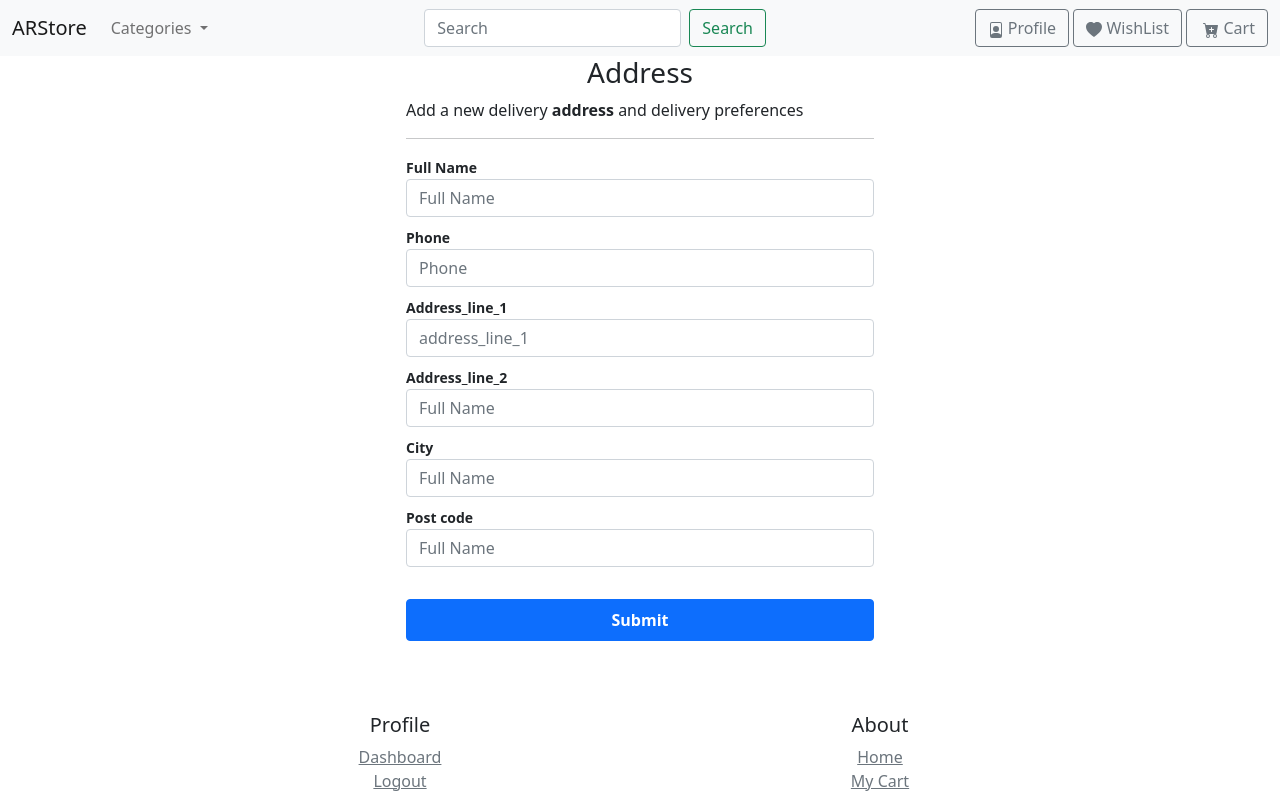
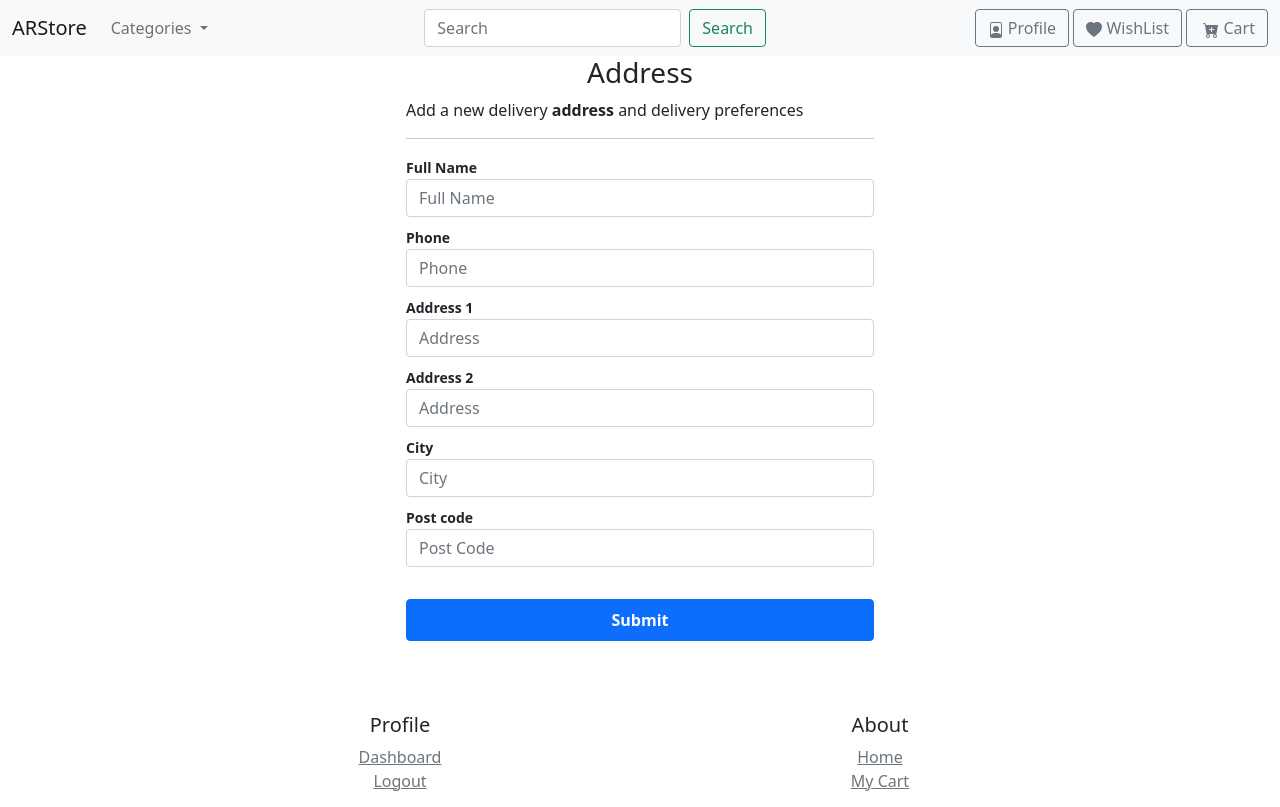
Before and after one commit to ArifRasim/ARStore, a Django app: page /account/add_address/ in a window 1280 px wide. Shown: the top 807 px of the page. Run offline with Django 3.2, Linux system fonts and the light colour scheme; a user stored in the database is signed in; data comes from the database, SQL or seed files in the repository.

Commit message:
Refactored forms

```diff
--- a/ARStore/apps/accounts/forms.py
+++ b/ARStore/apps/accounts/forms.py
@@ -54,7 +54,7 @@ class RegisterForm(forms.ModelForm):
 
 class UserLoginForm(AuthenticationForm):
     username = forms.CharField(widget=forms.TextInput(
-        attrs={'class': 'form-control mb-3', 'placeholder': 'Name', 'id': 'login-username'}))
+        attrs={'class': 'form-control mb-3', 'placeholder': 'Email', 'id': 'login-username'}))
 
     password = forms.CharField(widget=forms.PasswordInput(
         attrs={'class': 'form-control ', 'placeholder': 'Password', 'id': 'login-password'}))
@@ -104,20 +104,22 @@ class UserAddressForm(forms.ModelForm):
     def __init__(self, *args, **kwargs):
         super().__init__(*args, **kwargs)
         self.fields["full_name"].widget.attrs.update(
-            {"class": "form-control mb-2 account-form", "placeholder": "Full Name"}
+            {"class": "form-control mb-2 account-form", "placeholder": "Full Name",}
         )
         self.fields["phone"].widget.attrs.update({"class": "form-control mb-2 account-form", "placeholder": "Phone"})
         self.fields["address_line_1"].widget.attrs.update(
             {"class": "form-control mb-2 account-form", "placeholder": "Full Name"}
         )
         self.fields["address_line_1"].widget.attrs.update(
-            {"class": "form-control mb-2 account-form", "placeholder": "address_line_1"})
+            {"class": "form-control mb-2 account-form", "placeholder": "Address"})
         self.fields["address_line_2"].widget.attrs.update(
-            {"class": "form-control mb-2 account-form", "placeholder": "Full Name"}
+            {"class": "form-control mb-2 account-form", "placeholder": "Address"}
         )
         self.fields["city"].widget.attrs.update(
-            {"class": "form-control mb-2 account-form", "placeholder": "Full Name"}
+            {"class": "form-control mb-2 account-form", "placeholder": "City"}
         )
         self.fields["postcode"].widget.attrs.update(
-            {"class": "form-control mb-2 account-form", "placeholder": "Full Name"}
+            {"class": "form-control mb-2 account-form", "placeholder": "Post Code"}
         )
+        self.fields["address_line_1"].label = 'Address 1'
+        self.fields["address_line_2"].label = 'Address 2'
--- a/ARStore/apps/accounts/models.py
+++ b/ARStore/apps/accounts/models.py
@@ -61,7 +61,7 @@ class Address(models.Model):
     phone = models.CharField(_('Phone'), max_length=150)
     postcode = models.CharField(_('Post code'), max_length=150)
     address_line_1 = models.CharField(_('Address_line_1'), max_length=250)
-    address_line_2 = models.CharField(_('Address_line_2'), max_length=250)
+    address_line_2 = models.CharField(_('Address_line_2'), max_length=250,blank=True)
     city = models.CharField(_('City'), max_length=150)
     delivery_instructions = models.CharField(_('Delivery instructions'), max_length=150)
     created_at = models.DateTimeField(auto_now=True)
--- a/ARStore/apps/accounts/views.py
+++ b/ARStore/apps/accounts/views.py
@@ -88,7 +88,8 @@ def add_address(request):
             address_form.save()
             return HttpResponseRedirect(reverse('account:addresses'))
         else:
-            return HttpResponse('Bad request!', status=400)
+            messages.success(request, 'There was an error try again')
+            return render(request, 'accounts/user/add_address.html', status=400)
     else:
         address_form = UserAddressForm()
     return render(request, 'accounts/user/add_address.html', {"form": address_form})
--- a/templates/accounts/user/add_address.html
+++ b/templates/accounts/user/add_address.html
@@ -2,10 +2,17 @@
 {% block title %}Edit Addresses{% endblock %}
 
 {% block sub_content %}
+    {% if messages %}
+        <div class="alert alert-warning text-center" alert-{{ message.tags }} role="alert">
+            {% for message in messages %}
+                {{ message|safe }}
+            {% endfor %}
+        </div>
+    {% endif %}
     <div class="col-6 mx-auto">
         <h1 class="h3">Address</h1>
         <div>Add a new delivery <b>address</b> and delivery preferences</div>
-  <hr />
+        <hr/>
         <form name="address_form" class="account-form" method="post" enctype="multipart/form-data">
             {% if form.errors %}
                 <div class="alert alert-primary" role="alert">
@@ -13,21 +20,22 @@
                 </div>
             {% endif %}
             {% csrf_token %}
-    <label class="small fw-bold">{{ form.full_name.label}}</label>
+            <label class="small fw-bold">{{ form.full_name.label }}</label>
             {{ form.full_name }}
-    <label class="small fw-bold">{{ form.phone.label}}</label>
+            <label class="small fw-bold">{{ form.phone.label }}</label>
             {{ form.phone }}
-    <label class="small fw-bold">{{ form.address_line_1.label}}</label>
+            <label class="small fw-bold">{{ form.address_line_1.label }}</label>
             {{ form.address_line_1 }}
-    <label class="small fw-bold">{{ form.address_line_2.label}}</label>
+            <label class="small fw-bold">{{ form.address_line_2.label }}</label>
             {{ form.address_line_2 }}
-    <label class="small fw-bold">{{ form.city.label}}</label>
+            <label class="small fw-bold">{{ form.city.label }}</label>
             {{ form.city }}
-    <label class="small fw-bold">{{ form.postcode.label}}</label>
+            <label class="small fw-bold">{{ form.postcode.label }}</label>
             {{ form.postcode }}
-    <button class="btn btn-primary btn-block py-2 mb-4 mt-4 fw-bold w-100" type="button" value="Submit" onclick="submitForm()">
+            <button class="btn btn-primary btn-block py-2 mb-4 mt-4 fw-bold w-100" type="submit" value="Submit">
                 Submit
             </button>
+
         </form>
 
     </div>
--- a/templates/store/index.html
+++ b/templates/store/index.html
@@ -29,7 +29,7 @@
                     <div class="row row-cols-1 row-cols-sm-2 row-cols-md-5 g-3">
                         {% for product in page_obj %}
 
-                            <div class="card" style=" width: 16rem; margin: 10px;">
+                            <div class="card" style=" width: 16rem; margin: auto;">
                                 {% for image in product.product_image.all %}
                                     {% if image.is_feature %}
                                        <a href="{% url 'store:product_detail' product.slug %}"> <div class="text-center">
@@ -43,8 +43,8 @@
                                                                         <p>Price: €{{ product.price }}</p>
                                 </div>
 
-                                <div class="card-body">
-                                    <button id="add-to-cart" value="{{ product.id }}" type="button" class="btn btn-danger btn-sm">Add to cart</button>
+                                <div class="card-body text-center">
+                                    <button id="add-to-cart" value="{{ product.id }}" type="button" class=" btn btn-danger btn-sm">Add to cart</button>
                                     <a href="{% url 'account:add_to_wishlist' product.id %}"><button type="button" class="btn btn-success btn-sm">Add to wishlist</button></a>
                                 </div>
                             </div>
```
Also changed, not shown: templates/accounts/login/login.html (+9 -0 lines), templates/accounts/user/wishlist.html (+5 -3 lines), templates/checkout/payment_selection.html (+8 -0 lines), templates/store/cart/summary.html (+5 -4 lines), templates/store/products/product.html (+26 -2 lines). Lines whose indentation alone changed are shown as unchanged.
